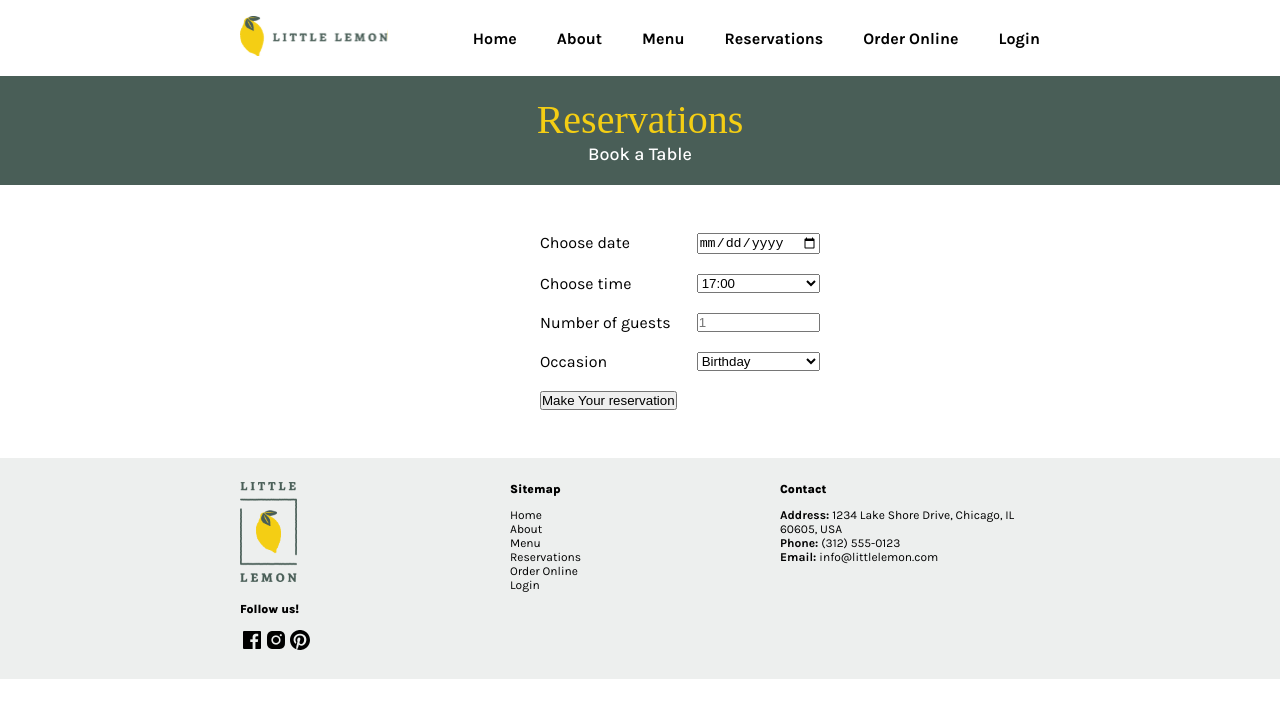
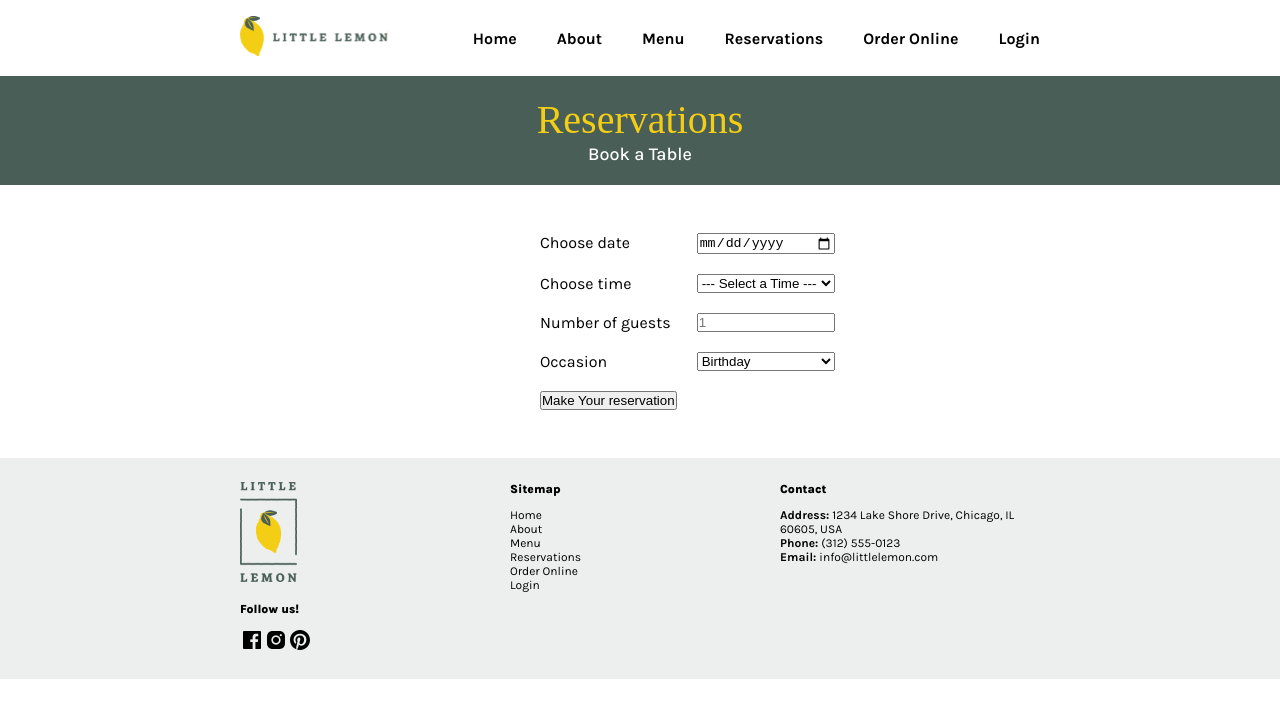
Before and after one commit to rrarlando/little-lemon-reservation, a React (Create React App) app: page /booking in a window 1280 px wide. Shown: the top 718 px of the page. Built offline with nearby package versions, Linux system fonts and the light colour scheme; a web font is replaced by a local one.

Commit message:
added fakeAPI with promises and fixed bookingform

```diff
--- a/src/App.css
+++ b/src/App.css
@@ -215,7 +215,10 @@ li {
   padding-bottom: 4rem;
 }
 
-.specials__item,
+.specials__item {
+  border-radius: 1.6rem;
+}
+
 .specials__img {
   border-top-left-radius: 1.6rem;
   border-top-right-radius: 1.6rem;
--- a/src/components/BookingForm.js
+++ b/src/components/BookingForm.js
@@ -1,4 +1,5 @@
 import React, { useState } from 'react';
+import fakeAPI from './data/fakeAPI';
 
 function BookingForm({ availableTimes, setAvailableTimes }) {
   const [date, setDate] = useState('');
@@ -6,9 +7,32 @@ function BookingForm({ availableTimes, setAvailableTimes }) {
   const [guests, setGuests] = useState('');
   const [occasion, setOccasion] = useState('');
 
-  const handleSubmit = e => {
+  const handleDateChange = async e => {
+    setDate(e.target.value);
+    const date = new Date(e.target.value);
+    try {
+      const times = await fakeAPI.fetchAPI(date);
+      setAvailableTimes({ type: 'SET_TIMES', payload: times });
+    } catch (error) {
+      console.error('Failed to fetch times:', error);
+    }
+  };
+
+  const handleSubmit = async e => {
     e.preventDefault();
-    console.log(date, time, guests, occasion);
+    const formData = { date, time, guests, occasion };
+    try {
+      const isSubmitted = await fakeAPI.submitAPI(formData);
+      if (isSubmitted) {
+        console.log(
+          `Form submitted successfully ${date} ${time}, ${guests}, ${occasion}`
+        );
+      } else {
+        console.log('Form submission failed');
+      }
+    } catch (error) {
+      console.error('Failed to submit form:', error);
+    }
   };
 
   return (
@@ -19,7 +43,7 @@ function BookingForm({ availableTimes, setAvailableTimes }) {
           type="date"
           id="res-date"
           value={date}
-          onChange={e => setDate(e.target.value)}
+          onChange={handleDateChange}
         />
         <label htmlFor="res-time">Choose time</label>
         <select
@@ -27,7 +51,7 @@ function BookingForm({ availableTimes, setAvailableTimes }) {
           value={time}
           onChange={e => setTime(e.target.value)}
         >
-          {availableTimes.map(availableTime => (
+          {availableTimes?.map(availableTime => (
             <option key={availableTime}>{availableTime}</option>
           ))}
         </select>
--- a/src/components/Main.js
+++ b/src/components/Main.js
@@ -1,17 +1,35 @@
-import React, { useState } from 'react';
+import React, { useEffect, useReducer } from 'react';
 import Hero from './Hero';
 import Specials from './Specials';
 import BookingPage from './BookingPage';
+import fakeAPI from './data/fakeAPI';
 import { Route, Routes } from 'react-router-dom';
 
+export const updateTimes = (state, action) => {
+  switch (action.type) {
+    case 'SET_TIMES':
+      return action.payload;
+    default:
+      return state;
+  }
+};
+
 function Main() {
-  const [availableTimes, setAvailableTimes] = useState([
-    '17:00',
-    '18:00',
-    '19:00',
-    '20:00',
-    '21:00',
-  ]);
+  const [state, dispatch] = useReducer(updateTimes, []);
+
+  useEffect(() => {
+    const initializeTimes = async () => {
+      const today = new Date();
+      try {
+        const times = await fakeAPI.fetchAPI(today);
+        dispatch({ type: 'SET_TIMES', payload: times });
+      } catch (error) {
+        console.error('Failed to fetch times:', error);
+      }
+    };
+
+    initializeTimes();
+  }, []);
 
   return (
     <main className="main">
@@ -28,10 +46,7 @@ function Main() {
         <Route
           path="/booking"
           element={
-            <BookingPage
-              availableTimes={availableTimes}
-              setAvailableTimes={setAvailableTimes}
-            />
+            <BookingPage availableTimes={state} setAvailableTimes={dispatch} />
           }
         />
       </Routes>
--- /dev/null
+++ b/src/components/data/fakeAPI.js
@@ -0,0 +1,39 @@
+// Code by Billy Pamanian from Week 3 Forum modified by me to simulate Promises
+// Inspired by 'alexismenest' capstone 'mockAPI' logic.
+// fetchAPI accepts a JavaScript Date object.
+// fetchAPI returns a list of randomly generated available times.
+// The times are between 15:00 and 23:30.
+// The list always begins with "--- Select a Time---"
+// I found this useful for debugging.
+//
+// submitAPI always returns 'true'.
+
+const seededGenerator = (date, hour) => {
+  const m = 9;
+  const d = date.getDate();
+  const result = ((d + hour) % m) / 10;
+
+  return result;
+};
+
+const fetchAPI = date => {
+  let result = [];
+
+  result.push('--- Select a Time ---');
+
+  for (let hour = 15; hour <= 23; hour++) {
+    if (seededGenerator(date, hour) < 0.5) result.push(hour + ':00');
+    if (seededGenerator(date, hour + 7) < 0.5) result.push(hour + ':30');
+  }
+
+  return Promise.resolve(result);
+};
+
+const submitAPI = formData => Promise.resolve(true);
+
+const fakeAPI = {
+  fetchAPI: fetchAPI,
+  submitAPI: submitAPI,
+};
+
+export default fakeAPI;
```
Also changed, not shown: 1 other file (tests, documents, lock files or other folders).
